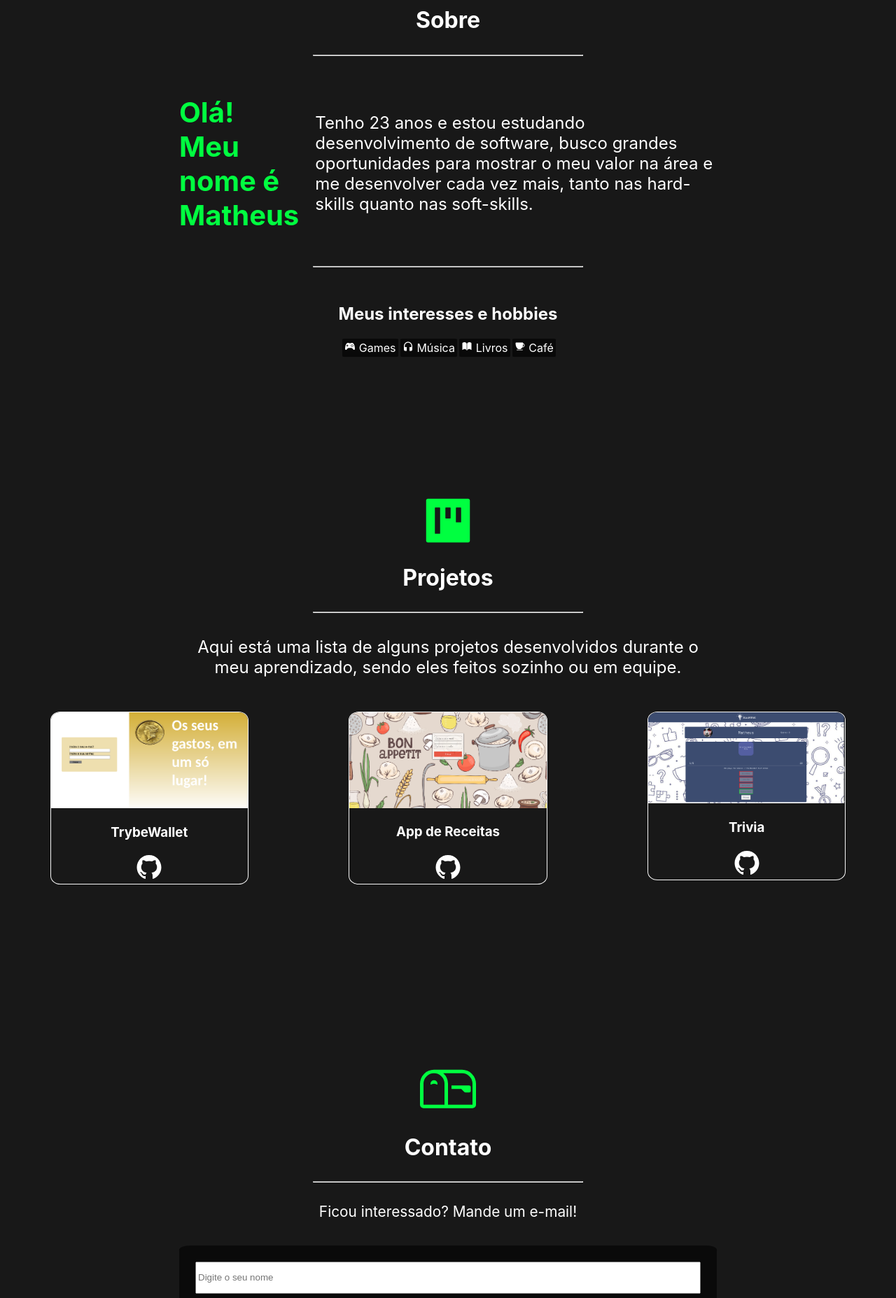
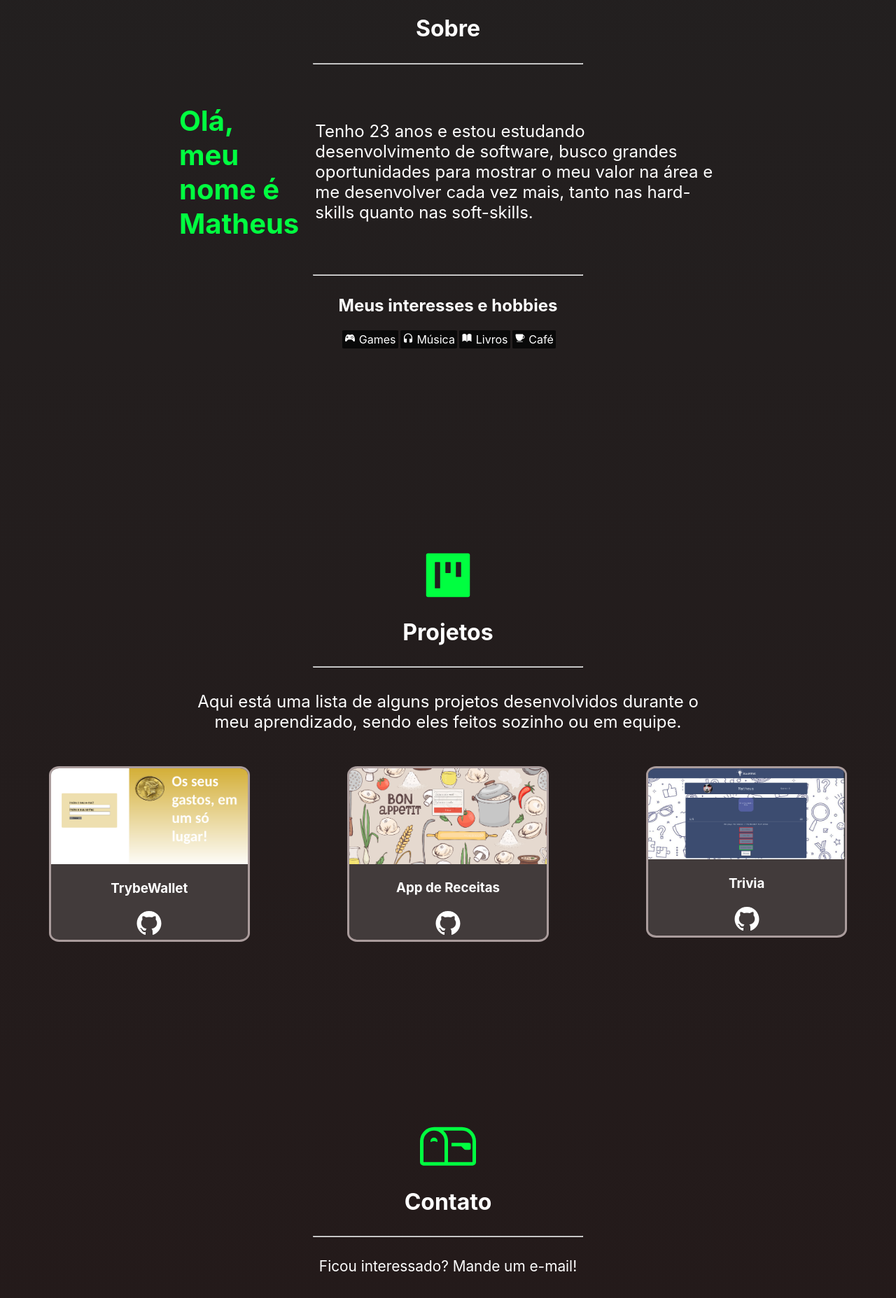
Before and after one commit to matheustkaczyk/portfolioReactjsV2, a React (Create React App) app: page / in a window 1280 px wide. Shown: the part 920-2775 px from the top of the page at 70% size. Built offline with nearby package versions, Linux system fonts and the light colour scheme.

Commit message:
Todas as sessions estao de acordo com flexbox, mudado esquema de cores

```diff
--- a/src/App.css
+++ b/src/App.css
@@ -4,7 +4,8 @@ hmtl, body {
   width: 100%;
   height: 100%;
   /* overflow: hidden; */
-  background-color: #181818;
+  /* background-color: #181818; */
+  background-image: linear-gradient(to bottom, #222222, rgb(36, 25, 25));
 }
 
 html {
@@ -105,6 +106,7 @@ a {
 
 .main-hero-subtitle {
   color: #00ff40;
+  font-size: 2rem;
 }
 
 .social-medias {
@@ -139,7 +141,6 @@ a {
   margin-top: 10vh;
   height: 100vh;
   color: white;
-  background-color: #181818;
   display: flex;
   flex-direction: column;
   justify-content: center;
@@ -192,7 +193,6 @@ hr {
 }
 
 .about-more-info {
-  margin-top: 3vh;
   text-align: center;
 }
 
@@ -213,6 +213,7 @@ hr {
 
 .projects-session {
   height: 100vh;
+  margin-top: 10vh;
   color: white;
   display: flex;
   flex-direction: column;
@@ -266,8 +267,9 @@ hr {
   overflow: hidden;
   transition: 1s;
   text-align: center;
-  border: solid 1px whitesmoke;
+  border: solid 3px rgb(170, 156, 156);
   border-radius: 5%;
+  background-color: rgb(66, 59, 59);
 }
 
 .project-card:hover {
@@ -311,6 +313,13 @@ hr {
   padding: 3%;
   border-radius: 2%;
   width: 60vw;
+}
+
+.contact-main {
+  display: flex;
+  flex-direction: column;
+  justify-content: center;
+  align-items: center;
 }
 
 .contact-div {
--- a/src/pages/About.js
+++ b/src/pages/About.js
@@ -13,7 +13,7 @@ const About = () => {
             </div>
                 <hr />
             <div className="about-text-session">
-                <h3 className="about-hello-text">Olá! Meu nome é Matheus</h3>
+                <h3 className="about-hello-text">Olá, meu nome é Matheus</h3>
                 <p className="about-text">
                     Tenho 23 anos e estou estudando desenvolvimento de software,
                     busco grandes oportunidades para mostrar o meu valor na área e me desenvolver
```
